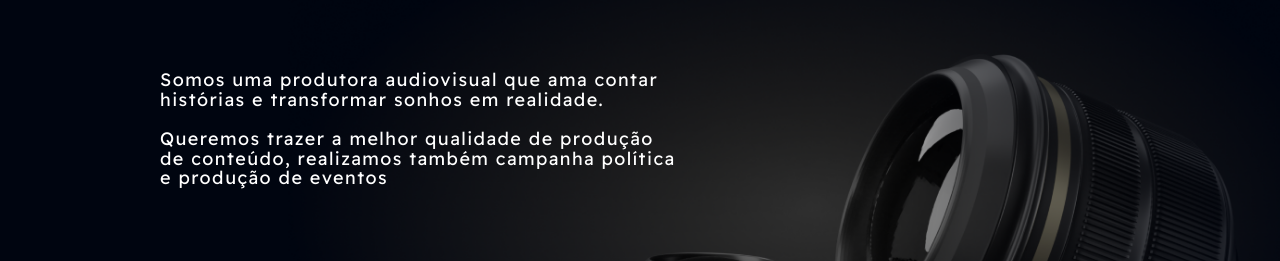
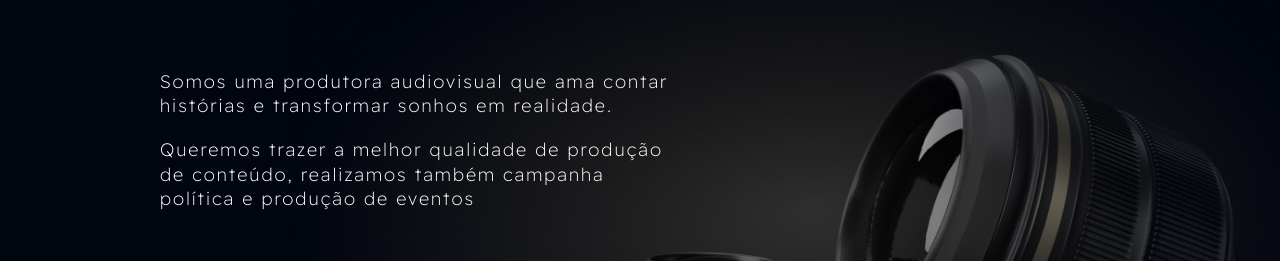
Before and after one commit to Yures1lva/MF_Produtora, a React (Vite) app in the folder MfProdutora/: page / in a window 1280 px wide. Shown: the part 196-457 px from the top of the page. Built offline with nearby package versions, Linux system fonts and the light colour scheme.

Commit message:
melhorando typeface de "p"

```diff
--- a/MfProdutora/src/components/contact/Contact.module.css
+++ b/MfProdutora/src/components/contact/Contact.module.css
@@ -15,7 +15,7 @@
     font-style: normal;
     font-weight: 200;
     line-height: 134.523%; /* 21.524px */
-    letter-spacing: 2.48px;
+    letter-spacing: 2px;
     color: var(--support-02);
     margin-bottom: 20px;
 }
--- a/MfProdutora/src/components/servicesPage/Services.module.css
+++ b/MfProdutora/src/components/servicesPage/Services.module.css
@@ -83,12 +83,9 @@ h3 span{
 .card p{
     text-align: left;
     color: var(--support-02, #A0A0A0);
-    font-family: 'Readex Pro';
     font-size: 14px;
-    font-style: normal;
-    font-weight: 200;
-    line-height: 102.523%; /* 16.404px */
-    letter-spacing: 1.48px;
+    line-height: 124.523%; /* 21.524px */
+
     margin: 0;
     padding: 0.625rem/*10px*/;
 }
--- a/MfProdutora/src/global.css
+++ b/MfProdutora/src/global.css
@@ -109,6 +109,15 @@ button:focus-visible {
   padding: 0 1rem;
 }
 
+p{
+  font-family: 'Readex Pro';
+    font-style: normal;
+    font-weight: 200;
+    line-height: 134.523%; /* 21.524px */
+    letter-spacing: 2px;
+    color: var(--support-01);
+}
+
 /*@media (prefers-color-scheme: light) {
   :root {
     color: #213547;
```
